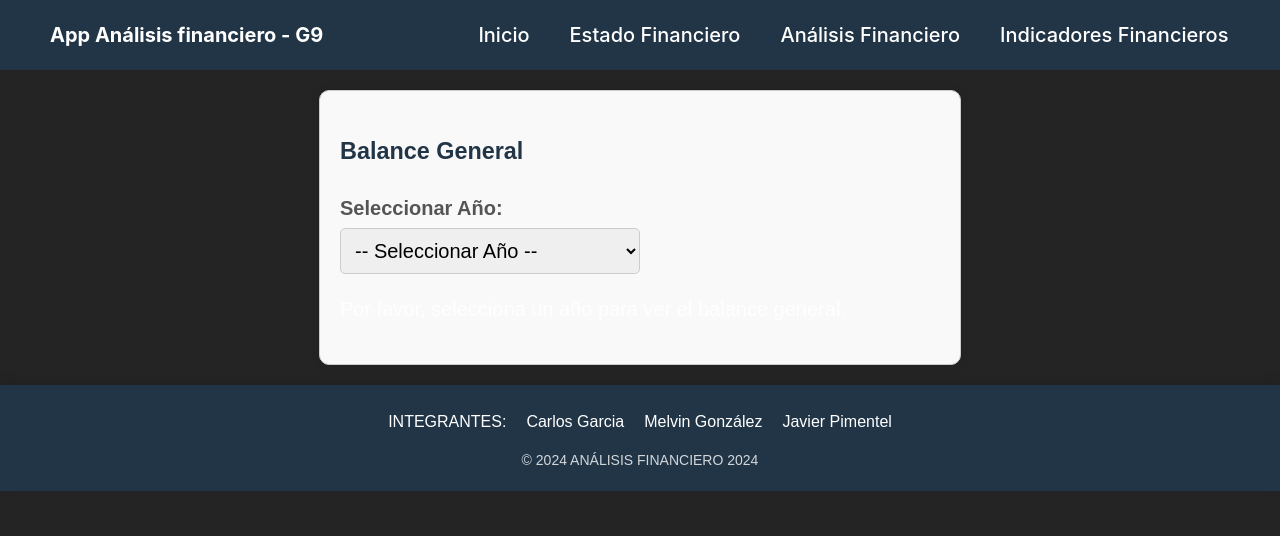
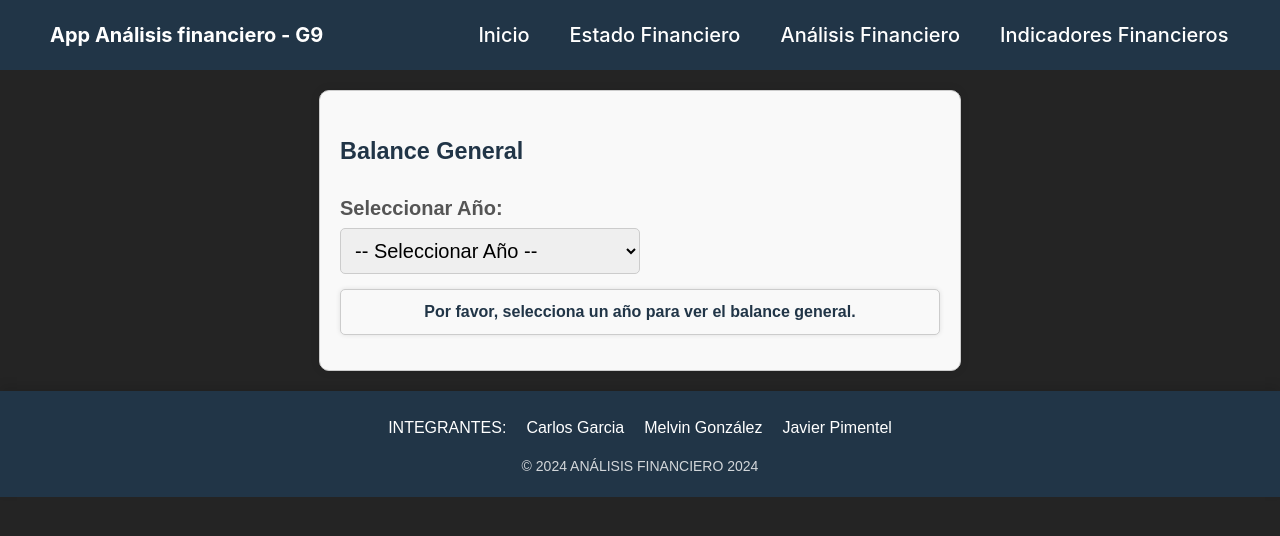
Before and after one commit to melagora/app-ANF135-2024, a React (Vite) app: page /balance-general in a window 1280 px wide. Shown: the top 536 px of the page. Built offline with nearby package versions, Linux system fonts and the light colour scheme.

Commit message:
ajuste css

```diff
--- a/src/assets/css/BalanceGeneral.css
+++ b/src/assets/css/BalanceGeneral.css
@@ -15,6 +15,19 @@
 .balance-general-container h4,
 .balance-general-container h5 {
     color: #213547; /* Color del texto de los encabezados */
+}
+
+.balance-general-container p {
+    color: #213547; /* Color del texto */
+    font-size: 16px; /* Tamaño de fuente */
+    margin: 15px 0; /* Espaciado vertical */
+    text-align: center; /* Centra el texto */
+    font-weight: bold; /* Negritas para destacar el mensaje */
+    background-color: #f9f9f9; /* Fondo suave */
+    padding: 10px; /* Espaciado interno */
+    border: 1px solid #ccc; /* Borde sutil */
+    border-radius: 5px; /* Bordes redondeados */
+    box-shadow: 0 0 5px rgba(0, 0, 0, 0.1); /* Sombra ligera */
 }
 
 /* Estilos para los labels */
```
